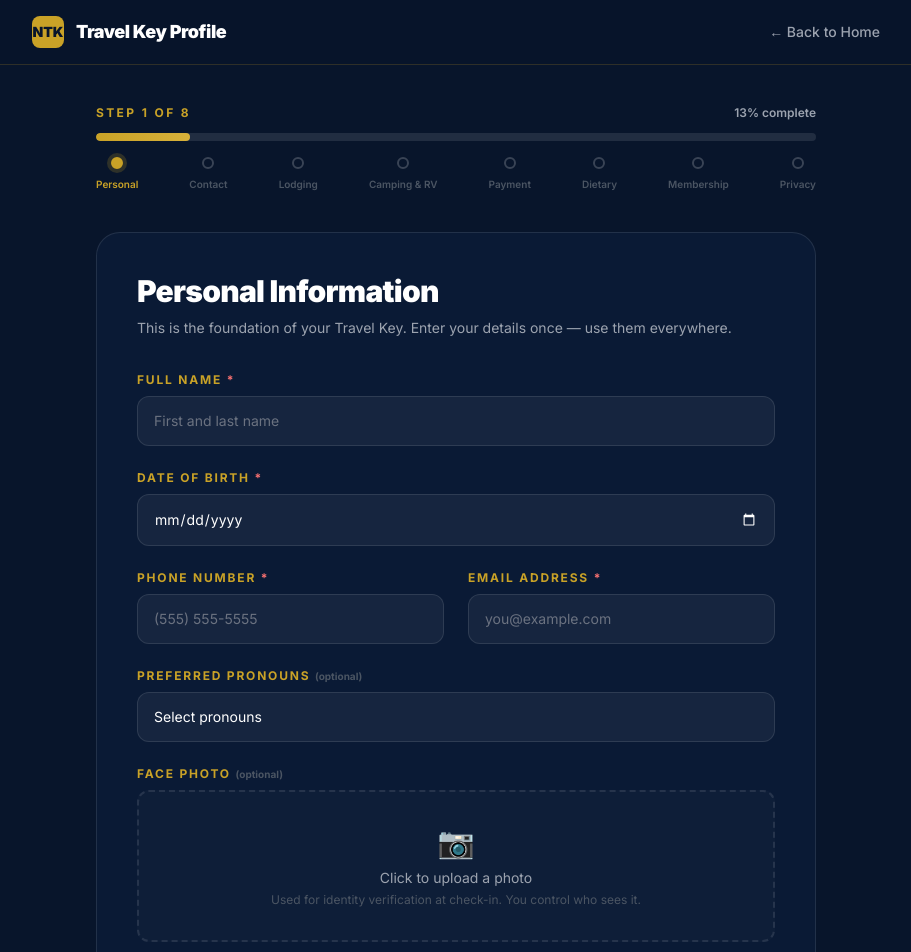
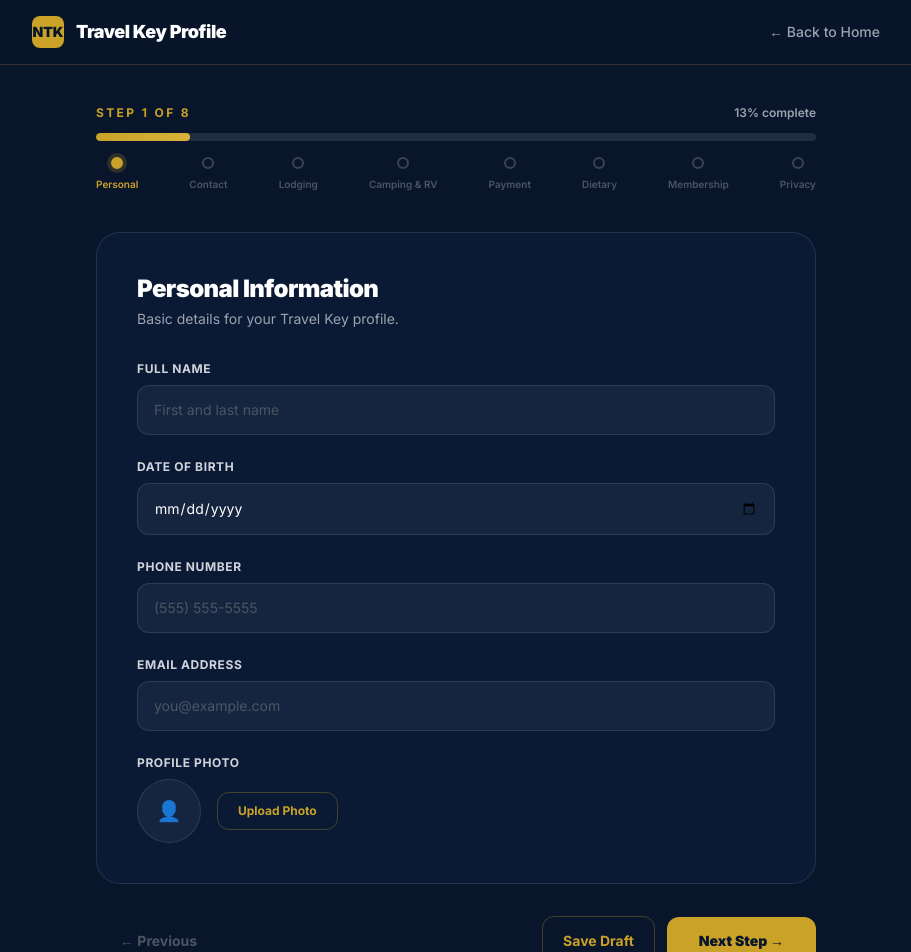
Before and after one commit to idxrealty-wq/nationaltravelkey.com, a Next.js app: page /profile in a window 1280 px wide. Shown: the top 952 px of the page, without its empty margins (184-1095 px from the left). Built offline with nearby package versions, Linux system fonts and the light colour scheme.

Commit message:
Remove pronouns from profile wizard

```diff
--- a/src/components/profile/ProfileWizard.tsx
+++ b/src/components/profile/ProfileWizard.tsx
@@ -23,7 +23,6 @@ const INITIAL_DATA: ProfileData = {
   dateOfBirth: "",
   phone: "",
   email: "",
-  pronouns: "",
   // Step 2 — Contact & Emergency
   primaryPhone: "",
   secondaryPhone: "",
@@ -123,8 +122,7 @@ export default function ProfileWizard() {
               dateOfBirth: data.dateOfBirth as string,
               phone: data.phone as string,
               email: data.email as string,
-              pronouns: data.pronouns as string,
-            }}
+              }}
             onChange={handleChange}
           />
         );
--- a/src/components/profile/StepPersonalInfo.tsx
+++ b/src/components/profile/StepPersonalInfo.tsx
@@ -6,7 +6,6 @@ interface StepPersonalInfoProps {
     dateOfBirth: string;
     phone: string;
     email: string;
-    pronouns: string;
   };
   onChange: (field: string, value: string) => void;
 }
@@ -14,98 +13,80 @@ interface StepPersonalInfoProps {
 export default function StepPersonalInfo({ data, onChange }: StepPersonalInfoProps) {
   return (
     <div>
-      <div className="mb-8">
-        <h2 className="text-2xl md:text-3xl font-black text-white tracking-tight mb-2">
-          Personal Information
-        </h2>
-        <p className="text-gray-400 text-sm leading-relaxed">
-          This is the foundation of your Travel Key. Enter your details once — use them everywhere.
-        </p>
-      </div>
+      <h2 className="text-white text-2xl font-black tracking-tight mb-1">Personal Information</h2>
+      <p className="text-gray-400 text-sm mb-8">Basic details for your Travel Key profile.</p>
 
       <div className="space-y-6">
         {/* Full Name */}
         <div>
-          <label className="block text-xs font-bold text-[#c9a227] uppercase tracking-[0.15em] mb-2">
-            Full Name <span className="text-red-400">*</span>
+          <label className="block text-gray-300 text-xs font-bold uppercase tracking-wider mb-2">
+            Full Name
           </label>
           <input
             type="text"
             value={data.fullName}
             onChange={(e) => onChange("fullName", e.target.value)}
             placeholder="First and last name"
-            className="w-full rounded-xl border border-white/10 bg-white/5 px-4 py-3.5 text-white placeholder-gray-500 text-sm focus:outline-none focus:border-[#c9a227] focus:ring-1 focus:ring-[#c9a227]/30 transition"
+            className="w-full rounded-xl border border-white/10 bg-white/5 px-4 py-3.5 text-white text-sm placeholder:text-gray-600 focus:border-[#c9a227] focus:ring-1 focus:ring-[#c9a227] outline-none transition"
           />
         </div>
 
         {/* Date of Birth */}
         <div>
-          <label className="block text-xs font-bold text-[#c9a227] uppercase tracking-[0.15em] mb-2">
-            Date of Birth <span className="text-red-400">*</span>
+          <label className="block text-gray-300 text-xs font-bold uppercase tracking-wider mb-2">
+            Date of Birth
           </label>
           <input
             type="date"
             value={data.dateOfBirth}
             onChange={(e) => onChange("dateOfBirth", e.target.value)}
-            className="w-full rounded-xl border border-white/10 bg-white/5 px-4 py-3.5 text-white text-sm focus:outline-none focus:border-[#c9a227] focus:ring-1 focus:ring-[#c9a227]/30 transition [color-scheme:dark]"
+            className="w-full rounded-xl border border-white/10 bg-white/5 px-4 py-3.5 text-white text-sm focus:border-[#c9a227] focus:ring-1 focus:ring-[#c9a227] outline-none transition"
           />
         </div>
 
-        {/* Phone & Email row */}
-        <div className="grid sm:grid-cols-2 gap-6">
+        {/* Phone */}
         <div>
-            <label className="block text-xs font-bold text-[#c9a227] uppercase tracking-[0.15em] mb-2">
-              Phone Number <span className="text-red-400">*</span>
+          <label className="block text-gray-300 text-xs font-bold uppercase tracking-wider mb-2">
+            Phone Number
           </label>
           <input
             type="tel"
             value={data.phone}
             onChange={(e) => onChange("phone", e.target.value)}
             placeholder="(555) 555-5555"
-              className="w-full rounded-xl border border-white/10 bg-white/5 px-4 py-3.5 text-white placeholder-gray-500 text-sm focus:outline-none focus:border-[#c9a227] focus:ring-1 focus:ring-[#c9a227]/30 transition"
+            className="w-full rounded-xl border border-white/10 bg-white/5 px-4 py-3.5 text-white text-sm placeholder:text-gray-600 focus:border-[#c9a227] focus:ring-1 focus:ring-[#c9a227] outline-none transition"
           />
         </div>
+
+        {/* Email */}
         <div>
-            <label className="block text-xs font-bold text-[#c9a227] uppercase tracking-[0.15em] mb-2">
-              Email Address <span className="text-red-400">*</span>
+          <label className="block text-gray-300 text-xs font-bold uppercase tracking-wider mb-2">
+            Email Address
           </label>
           <input
             type="email"
             value={data.email}
             onChange={(e) => onChange("email", e.target.value)}
             placeholder="you@example.com"
-              className="w-full rounded-xl border border-white/10 bg-white/5 px-4 py-3.5 text-white placeholder-gray-500 text-sm focus:outline-none focus:border-[#c9a227] focus:ring-1 focus:ring-[#c9a227]/30 transition"
+            className="w-full rounded-xl border border-white/10 bg-white/5 px-4 py-3.5 text-white text-sm placeholder:text-gray-600 focus:border-[#c9a227] focus:ring-1 focus:ring-[#c9a227] outline-none transition"
           />
         </div>
+
+        {/* Photo Upload Placeholder */}
+        <div>
+          <label className="block text-gray-300 text-xs font-bold uppercase tracking-wider mb-2">
+            Profile Photo
+          </label>
+          <div className="flex items-center gap-4">
+            <div className="h-16 w-16 rounded-full bg-white/5 border border-white/10 flex items-center justify-center">
+              <span className="text-gray-600 text-xl">👤</span>
             </div>
-
-        {/* Pronouns */}
-        <div>
-          <label className="block text-xs font-bold text-[#c9a227] uppercase tracking-[0.15em] mb-2">
-            Preferred Pronouns <span className="text-gray-600 text-[10px] normal-case tracking-normal">(optional)</span>
-          </label>
-          <select
-            value={data.pronouns}
-            onChange={(e) => onChange("pronouns", e.target.value)}
-            className="w-full rounded-xl border border-white/10 bg-white/5 px-4 py-3.5 text-white text-sm focus:outline-none focus:border-[#c9a227] focus:ring-1 focus:ring-[#c9a227]/30 transition appearance-none"
+            <button
+              type="button"
+              className="rounded-xl border border-[#c9a227]/30 px-5 py-2.5 text-[#c9a227] text-xs font-bold hover:bg-[#c9a227]/10 transition"
             >
-            <option value="" className="bg-[#08152b]">Select pronouns</option>
-            <option value="he/him" className="bg-[#08152b]">He / Him</option>
-            <option value="she/her" className="bg-[#08152b]">She / Her</option>
-            <option value="they/them" className="bg-[#08152b]">They / Them</option>
-            <option value="prefer-not" className="bg-[#08152b]">Prefer not to say</option>
-          </select>
-        </div>
-
-        {/* Face Photo placeholder */}
-        <div>
-          <label className="block text-xs font-bold text-[#c9a227] uppercase tracking-[0.15em] mb-2">
-            Face Photo <span className="text-gray-600 text-[10px] normal-case tracking-normal">(optional)</span>
-          </label>
-          <div className="rounded-xl border-2 border-dashed border-white/10 bg-white/[0.02] p-8 text-center hover:border-[#c9a227]/30 transition cursor-pointer">
-            <div className="text-3xl mb-2">📷</div>
-            <p className="text-gray-400 text-sm">Click to upload a photo</p>
-            <p className="text-gray-600 text-xs mt-1">Used for identity verification at check-in. You control who sees it.</p>
+              Upload Photo
+            </button>
           </div>
         </div>
       </div>
```
Lines whose indentation alone changed are shown as unchanged.
